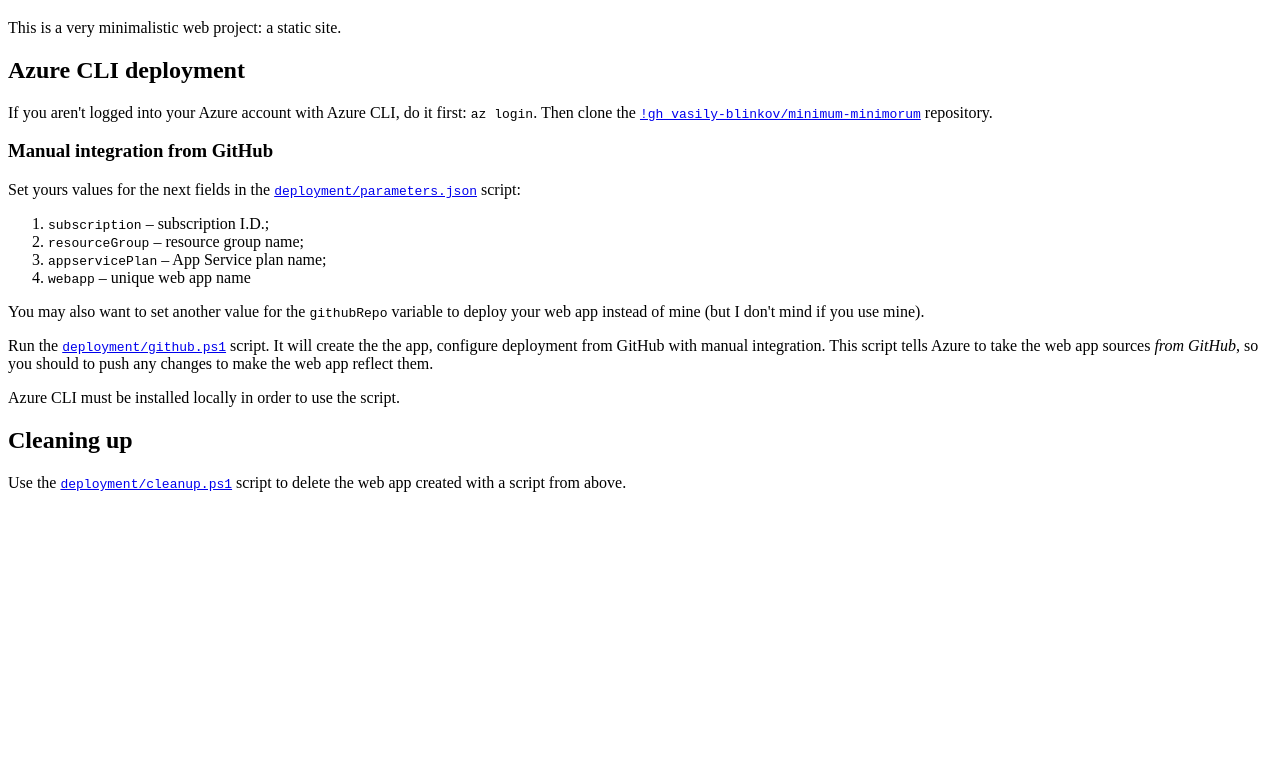
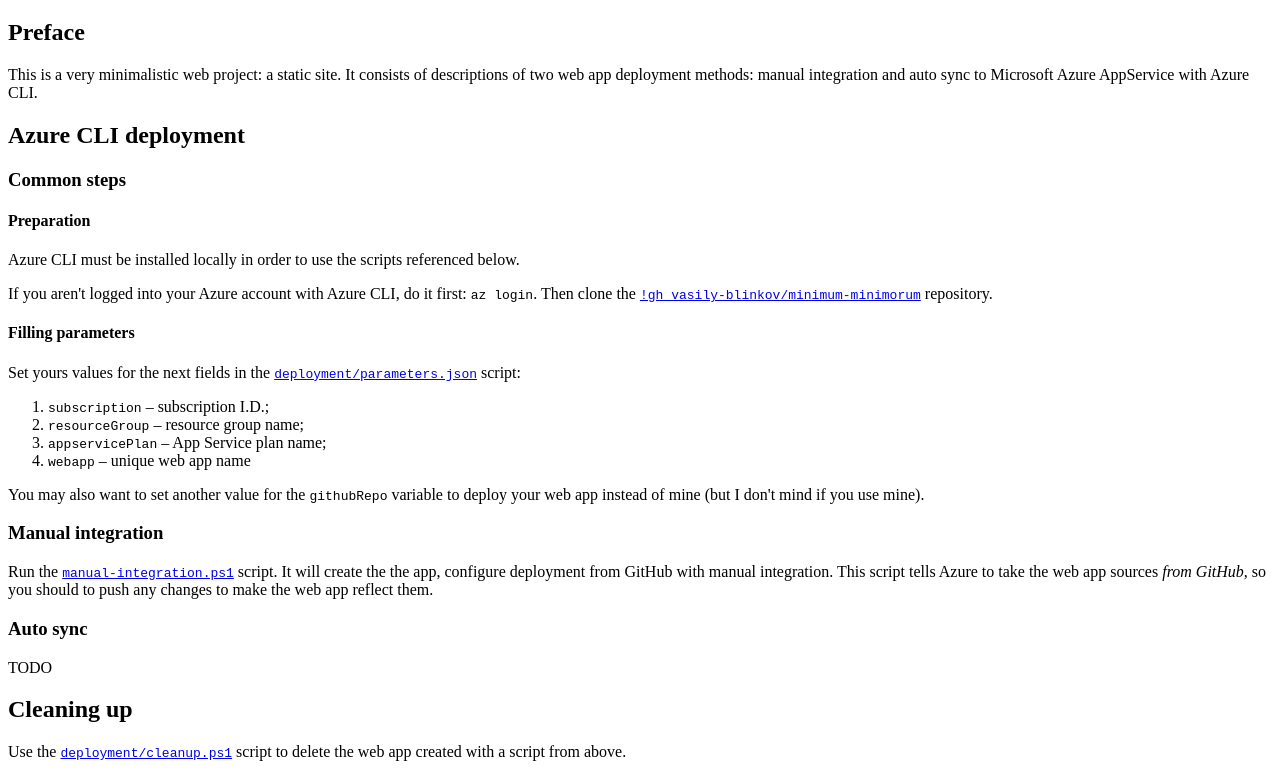
Before and after one commit to vasily-blinkov/minimum-minimorum, a plain HTML site: page index.html in a window 1280 px wide. Shown: the part 61-838 px from the top of the page. Before the commit the page ends 800 px from the top, so only its background shows below. Drawn offline with Linux system fonts and the light colour scheme.

Commit message:
Rearrange page paragraphs. Rename a script.

```diff
--- a/index.html
+++ b/index.html
@@ -16,17 +16,26 @@
     </head>
     <body>
         <h1>Hello, world!</h1>
+        <h2>Preface</h2>
         <p>
             This is a very minimalistic web project: a static site.
+            It consists of descriptions of two web app deployment methods:
+            manual integration and auto sync to Microsoft Azure AppService
+            with Azure CLI.
         </p>
         <h2>Azure CLI deployment</h2>
+        <h3>Common steps</h3>
+        <h4>Preparation</h4>
+        <p>
+            Azure CLI must be installed locally in order to use the scripts referenced below.
+        </p>
         <p>
             If you aren't logged into your Azure account with Azure CLI, do it first:
             <span class="code">az login</span>. Then clone the
             <a href="https://github.com/vasily-blinkov/minimum-minimorum"><span class="code">!gh vasily-blinkov/minimum-minimorum</span></a>
             repository.
         </p>
-        <h3>Manual integration from GitHub</h3>
+        <h4>Filling parameters</h4>
         <p>
             Set yours values for the next fields in the
             <a href="https://raw.githubusercontent.com/vasily-blinkov/minimum-minimorum/master/deployment/parameters.json"><span class="code">deployment/parameters.json</span></a>
@@ -42,17 +51,17 @@
             You may also want to set another value for the <span class="code">githubRepo</span>
             variable to deploy your web app instead of mine (but I don't mind if you use mine).
         </p>
+        <h3>Manual integration</h3>
         <p>
             Run the
-            <a href="https://raw.githubusercontent.com/vasily-blinkov/minimum-minimorum/master/deployment/github.ps1"><span class="code">deployment/github.ps1</span></a>
+            <a href="https://raw.githubusercontent.com/vasily-blinkov/minimum-minimorum/master/deployment/manual-integration.ps1"><span class="code">manual-integration.ps1</span></a>
             script.
             It will create the the app, configure deployment from GitHub with manual integration.
             This script tells Azure to take the web app sources <em>from GitHub</em>, so you
             should to push any changes to make the web app reflect them.
         </p>
-        <p>
-            Azure CLI must be installed locally in order to use the script.
-        </p>
+        <h3>Auto sync</h3>
+        <p>TODO</p>
         <h2>Cleaning up</h2>
         <p>
             Use the <a href="https://raw.githubusercontent.com/vasily-blinkov/minimum-minimorum/master/deployment/cleanup.ps1"><span class="code">deployment/cleanup.ps1</span></a>
```
Also changed, not shown: 2 other files.
